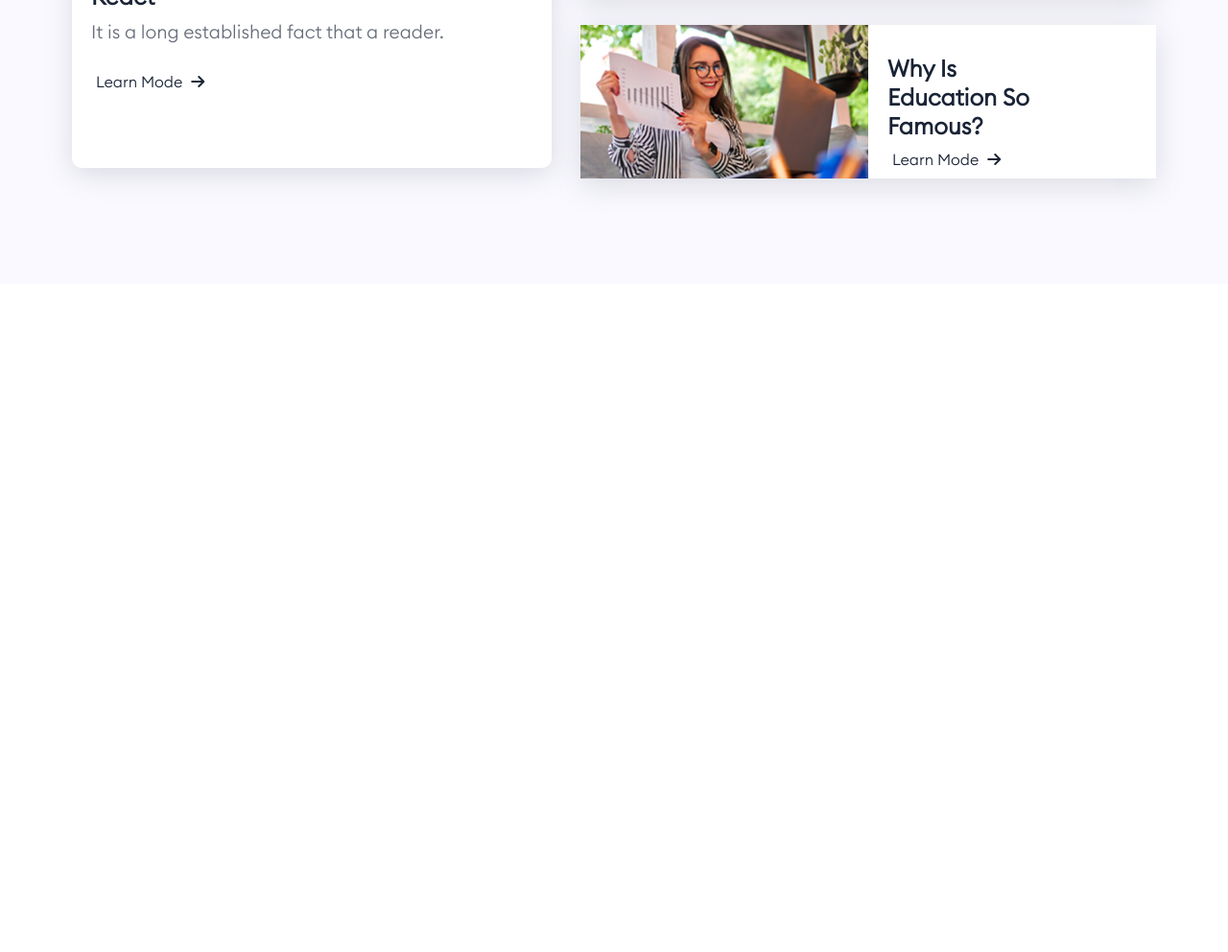
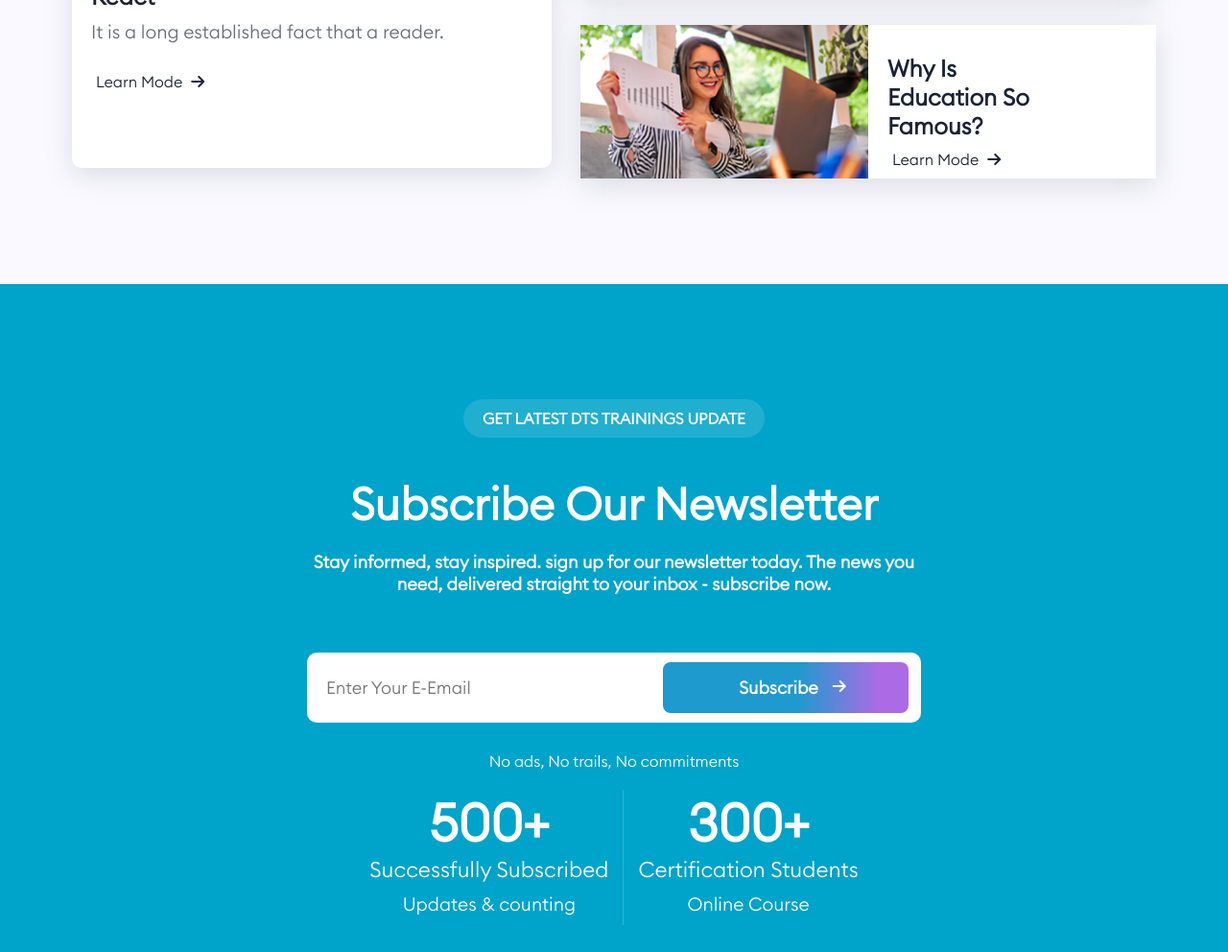
Before and after one commit to NOdestie42/DTS_Training_Web_Design, a plain HTML site: page index.html in a window 1280 px wide. Shown: the part 8259-9251 px from the top of the page at 96% size. Before the commit the page ends 8555 px from the top, so only its background shows below. Drawn offline with nearby package versions, Linux system fonts and the light colour scheme.

Commit message:
Popularity part,Second-Last Banner Done

```diff
--- a/index.html
+++ b/index.html
@@ -2203,6 +2203,134 @@
         </div>
     </section>
 
+    <section class="subscription-part">
+        <div class="sub-sec-last-banner">
+            <div class="sec-card-head" id="blog-btn-small">
+                <div class="course-cards-banner-head-btn" id="sec-last-banner-btn">
+                    GET LATEST DTS TRAININGS UPDATE
+                </div>
+            </div>
+            <div class="sub-part-head-intro">
+                <h1 class="sec-last-banner-head">
+                    Subscribe Our Newsletter
+                </h1>
+                <p class="sub-para">Stay informed, stay inspired. sign up for our newsletter today. The news you <br>
+                    need, delivered straight to your inbox - subscribe now.</p>
+            </div>
+            <div class="sec-last-banner-input-part">
+                <input type="text" name="" id="sub-banner-input" placeholder="Enter Your E-Email">
+                <a href="#" class="banner-btn-button">
+                    <div class="sub-btn-content" id="sub-btn-content">
+                        <span class="sub-left-arrow-btn"><i class="fa-solid fa-arrow-right"></i></span>
+                        <span class="center-text-btn">Subscribe</span>
+                        <span class="sub-right-arrow-btn"><i class="fa-solid fa-arrow-right"></i></span>
+                    </div>
+                </a>
+            </div>
+            <p class="input-subline">No ads, No trails, No commitments</p>
+            <div class="sub-banner-popularity-part">
+                <div class="left-popula-part">
+                    <div class="popularity-head">
+                        500+
+                    </div>
+                    <div class="popularity-text-part">
+                        <p class="popu-para">Successfully Subscribed</p>
+                        <p class="popu-para-subtil">Updates & counting</p>
+                    </div>
+                </div>
+                <div class="right-popula-part">
+                    <div class="popularity-head">
+                        300+
+                    </div>
+                    <div class="popularity-text-part">
+                        <p class="popu-para">Certification Students</p>
+                        <p class="popu-para-subtil">Online Course</p>
+                    </div>
+                </div>
+            </div>
+        </div>
+
+    </section>
+
+
+
+
+
+
+
+
+
+
+
+
+
+
+
+
+
+
+
+
+
+
+
+
+
+
+
+
+
+
+
+
+
+
+
+
+
+
+
+
+
+
+
+
+
+
+
+
+
+
+
+
+
+
+
+
+
+
+
+
+
+
+
+
+
+
+
+
+
+
+
+
+
+
+
+
+
+
+
+
 
 
     <!-- Swiper JS -->
--- a/style.css
+++ b/style.css
@@ -1913,10 +1913,12 @@ body::-webkit-scrollbar {
     transition: all 0.5s;
     box-shadow: rgba(100, 100, 111, 0.2) 0px 7px 29px 0px;
 }
-.blg-card-left:hover{
+
+.blg-card-left:hover {
     transition: all 0.5s;
     transform: scale(1.02);
 }
+
 .blg-card-right {
     width: 600px;
     border-radius: 10px;
@@ -1967,10 +1969,12 @@ body::-webkit-scrollbar {
     margin-bottom: 30px;
     box-shadow: rgba(100, 100, 111, 0.2) 0px 7px 29px 0px;
 }
-.blg-sub-card:hover{
+
+.blg-sub-card:hover {
     transition: all 0.5s;
     transform: scale(1.02);
 }
+
 .blg-sub-text {
     width: 300px;
     background-color: #ffffff;
@@ -1995,32 +1999,142 @@ body::-webkit-scrollbar {
     color: #192335;
 }
 
-
-
-
-
-
-
-
-
-
-
-
-
-
-
-
-
-
-
-
-
-
-
-
-
-
-
+.subscription-part {
+    padding: 90px 0px;
+    background-color: #00A3C9;
+}
+
+.sub-part-head-intro {
+    text-align: center;
+    padding: 10px 20px;
+}
+
+#sec-last-banner-btn {
+    margin: auto;
+    background-color: #21AFD0;
+    color: #fff;
+}
+
+.sec-last-banner-head {
+    color: #fff;
+    font-size: 2.9em;
+}
+
+.sub-para {
+    text-align: center;
+    color: #fff;
+    font-weight: 700;
+    font-size: large;
+    padding: 20px 0px;
+}
+
+.sec-last-banner-input-part {
+    position: relative;
+    padding: 30px 0px;
+    width: 50%;
+    margin: auto;
+}
+
+#sub-banner-input {
+    caret-color: #676d7a;
+    border: none;
+    border-radius: 10px;
+    width: 100%;
+    font-size: large;
+    padding: 25px 20px;
+    outline: none;
+}
+
+.sub-btn-content {
+    background: linear-gradient(90deg, #1e9ace 55%, #ac6be5 88%);
+    padding: 15px 50px;
+    display: flex;
+    gap: 15px;
+    border-radius: 8px;
+    color: #ffffff;
+    transition: all 0.3s;
+}
+
+#sub-btn-content {
+    position: absolute;
+    top: 30%;
+    right: 2%;
+    width: 40%;
+}
+
+.sub-right-arrow-btn {
+    opacity: 1;
+    transition: all 0.5s;
+}
+
+.sub-left-arrow-btn {
+    opacity: 0;
+    transform: translateX(-40px);
+    transition: all 0.5s;
+}
+
+.sub-btn-content:hover {
+    background: linear-gradient(90deg, #ac6be5 55%, #1e9ace 88%);
+    box-shadow: rgba(17, 12, 46, 0.15) 0px 48px 100px 0px;
+
+}
+
+.sub-btn-content:hover .sub-right-arrow-btn {
+    opacity: 0;
+    transform: translateX(40px);
+}
+
+.sub-btn-content:hover .sub-left-arrow-btn {
+    opacity: 1;
+    transform: translateX(10px);
+}
+
+
+.input-subline {
+    text-align: center;
+    color: #fff;
+    padding-bottom: 20px;
+    font-size: medium;
+}
+
+.sub-banner-popularity-part {
+    display: flex;
+    align-items: center;
+    flex-flow: row wrap;
+    justify-content: center;
+    text-align: center;
+}
+
+.left-popula-part {
+    border-right: 1px solid #33B5D4;
+    border-bottom: none;
+    padding-right: 15px;
+}
+
+.popularity-head {
+    font-size: 3.4em;
+    font-weight: bolder;
+    color: #fff;
+}
+
+.popu-para {
+    color: #fff;
+    font-size: 1.4em;
+    font-weight: 500;
+
+}
+
+.popu-para-subtil {
+    color: #fff;
+    padding: 10px 0px;
+    font-size: 1.2em;
+    font-weight: lighter;
+}
+
+
+.right-popula-part {
+    padding-left: 15px;
+}
 
 
 
@@ -2150,7 +2264,22 @@ body::-webkit-scrollbar {
         border-radius: 0px 0px 10px 10px;
     }
 
-
+    .sec-last-banner-input-part {
+        position: relative;
+        width: 80%;
+        margin: auto;
+        padding: 30px 0px;
+    }
+
+    #sub-btn-content {
+        position: relative;
+        margin-top: 20px;
+        width: max-content;
+    }
+
+    .blg-sub-card {
+        box-shadow: none;
+    }
 }
 
 
@@ -2166,4 +2295,14 @@ body::-webkit-scrollbar {
         right: -88%;
     }
 
-}
+    .left-popula-part {
+        border-right: none;
+        border-bottom: 1px solid #33B5D4;
+        padding-right: 0%;
+    }
+
+    .right-popula-part {
+        padding-left: 0%;
+    }
+
+}
```
